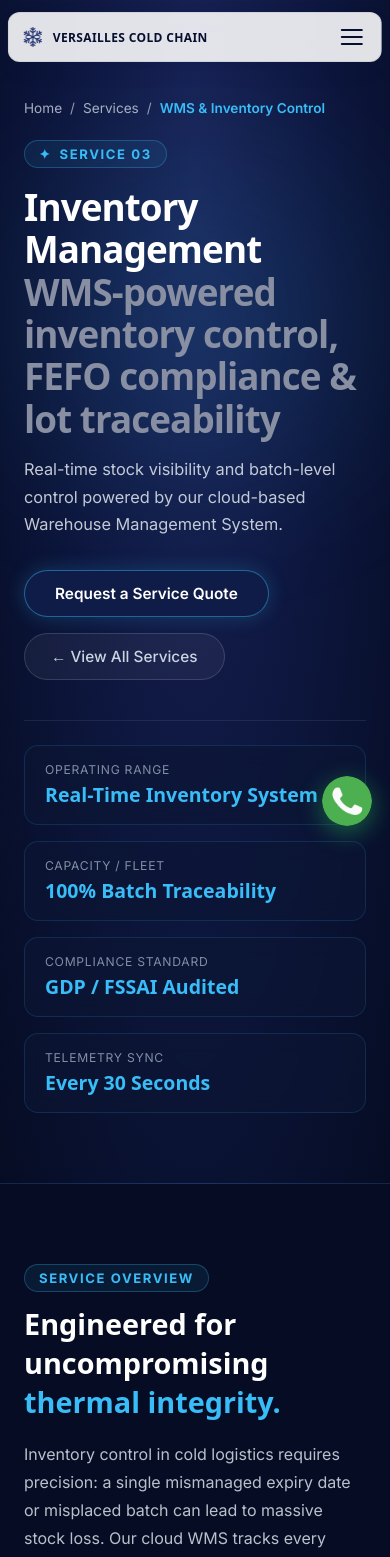
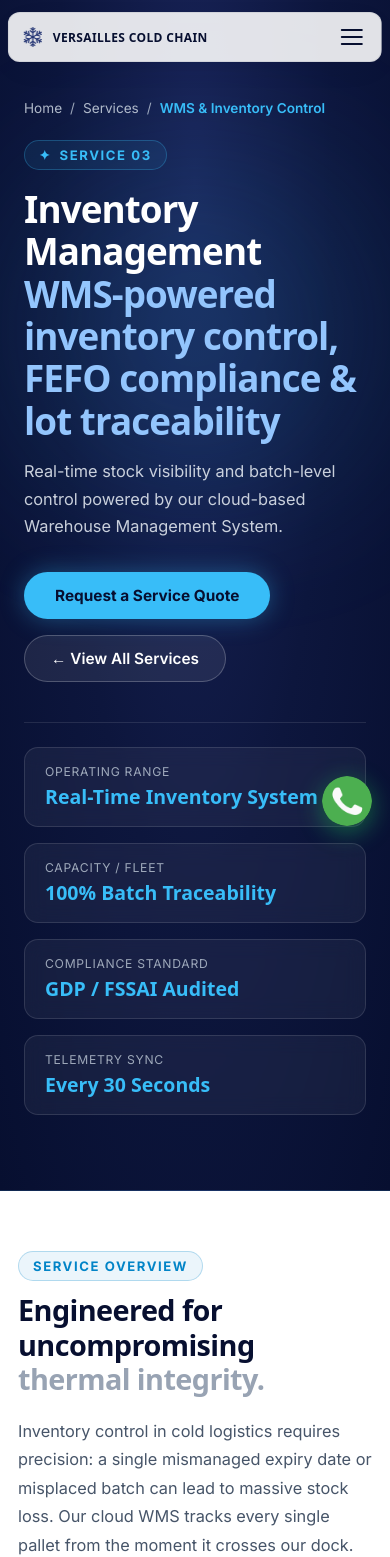
Before and after one commit to vcc1664-droid/synergy-VCC, a React (Vite) app: page /services/inventory-management in a window 390 px wide. Shown: the top 1557 px of the page. Built offline with nearby package versions, Linux system fonts and the light colour scheme; a web font is replaced by a local one.

Commit message:
add page

```diff
--- a/src/components/Navigation.jsx
+++ b/src/components/Navigation.jsx
@@ -61,7 +61,6 @@ const NAV_DROPDOWN_STYLES = `
   position: relative;
   display: inline-flex;
   align-items: center;
-  height: 100%;
 }
 
 .nav-dropdown-trigger {
@@ -70,6 +69,7 @@ const NAV_DROPDOWN_STYLES = `
   gap: 5px;
   cursor: pointer;
   padding: 6px 0;
+  line-height: 1.2;
 }
 
 .nav-dropdown-chevron {
@@ -77,6 +77,8 @@ const NAV_DROPDOWN_STYLES = `
   height: 12px;
   transition: transform 0.22s ease;
   opacity: 0.75;
+  display: inline-block;
+  flex-shrink: 0;
 }
 
 .nav-item-dropdown:hover .nav-dropdown-chevron,
--- a/src/pages/ServiceDetail.jsx
+++ b/src/pages/ServiceDetail.jsx
@@ -6,13 +6,13 @@ import { smoothScrollToEl, smoothScrollToTop } from '../utils/smoothScroll'
 
 const SERVICE_DETAIL_STYLES = `
 /* ==========================================================================
-   SERVICE DETAIL PAGE STYLES
+   SERVICE DETAIL PAGE STYLES — VCC LIGHT THEME (HOMEPAGE ALIGNED)
    ========================================================================== */
 
 .sd-page {
   position: relative;
-  background-color: #060c23;
-  color: #e2e8f0;
+  background-color: #f7f8fb;
+  color: #070f30;
   font-family: var(--body, 'Inter', -apple-system, BlinkMacSystemFont, sans-serif);
   overflow-x: hidden;
   padding-bottom: 50px;
@@ -21,10 +21,11 @@ const SERVICE_DETAIL_STYLES = `
 /* ── Hero Section ── */
 .sd-hero {
   position: relative;
-  padding: 130px 24px 70px 24px;
-  background: radial-gradient(ellipse at 50% 15%, #182357 0%, #0d163d 50%, #060c23 100%);
+  padding: 140px 24px 75px 24px;
+  background: radial-gradient(ellipse at 50% 15%, #182357 0%, #0d163d 50%, #070f30 100%);
   border-bottom: 1px solid rgba(56, 189, 248, 0.12);
   overflow: hidden;
+  color: #ffffff;
 }
 
 .sd-hero-glow {
@@ -32,9 +33,9 @@ const SERVICE_DETAIL_STYLES = `
   top: 10%;
   left: 50%;
   transform: translateX(-50%);
-  width: 600px;
-  height: 400px;
-  background: radial-gradient(circle, rgba(56, 189, 248, 0.15) 0%, transparent 70%);
+  width: 650px;
+  height: 420px;
+  background: radial-gradient(circle, rgba(56, 189, 248, 0.16) 0%, transparent 70%);
   filter: blur(60px);
   pointer-events: none;
   z-index: 1;
@@ -53,12 +54,12 @@ const SERVICE_DETAIL_STYLES = `
   align-items: center;
   gap: 8px;
   font-size: 0.85rem;
-  color: rgba(203, 213, 225, 0.7);
+  color: rgba(203, 213, 225, 0.75);
   margin-bottom: 24px;
 }
 
 .sd-breadcrumbs a {
-  color: rgba(203, 213, 225, 0.8);
+  color: rgba(203, 213, 225, 0.85);
   text-decoration: none;
   transition: color 0.2s ease;
 }
@@ -72,20 +73,27 @@ const SERVICE_DETAIL_STYLES = `
   font-weight: 600;
 }
 
+/* Badge (Light vs Dark Context) */
 .sd-badge {
   display: inline-flex;
   align-items: center;
   gap: 8px;
-  padding: 5px 14px;
+  padding: 6px 14px;
   border-radius: 999px;
-  background: rgba(56, 189, 248, 0.08);
-  border: 1px solid rgba(56, 189, 248, 0.28);
-  color: #38bdf8;
+  background: rgba(2, 132, 199, 0.08);
+  border: 1px solid rgba(2, 132, 199, 0.25);
+  color: #0284c7;
   font-size: 0.82rem;
   font-weight: 700;
   letter-spacing: 0.12em;
   text-transform: uppercase;
   margin-bottom: 18px;
+}
+
+.sd-hero .sd-badge {
+  background: rgba(56, 189, 248, 0.08);
+  border: 1px solid rgba(56, 189, 248, 0.28);
+  color: #38bdf8;
 }
 
 .sd-title {
@@ -100,14 +108,14 @@ const SERVICE_DETAIL_STYLES = `
 
 .sd-title .accent {
   display: block;
-  color: #888FA2;
+  color: #93c5fd;
   font-weight: 800;
 }
 
 .sd-tagline {
   font-size: clamp(1.02rem, 1.25vw, 1.16rem);
   line-height: 1.68;
-  color: rgba(226, 232, 240, 0.85);
+  color: rgba(226, 232, 240, 0.88);
   max-width: 780px;
   margin-bottom: 32px;
 }
@@ -126,23 +134,22 @@ const SERVICE_DETAIL_STYLES = `
   justify-content: center;
   padding: 13px 30px;
   border-radius: 999px;
-  background: #0f1c48;
-  color: #ffffff;
-  font-weight: 600;
+  background: #38bdf8;
+  color: #070f30;
+  font-weight: 700;
   font-size: 0.96rem;
   text-decoration: none;
-  border: 1px solid rgba(56, 189, 248, 0.45);
-  box-shadow: 0 0 20px rgba(56, 189, 248, 0.22);
+  border: 1px solid rgba(56, 189, 248, 0.8);
+  box-shadow: 0 0 24px rgba(56, 189, 248, 0.35);
   transition: all 0.25s ease;
   cursor: pointer;
 }
 
 .sd-btn-primary:hover {
-  background: #172a6b;
-  border-color: #38bdf8;
-  box-shadow: 0 0 30px rgba(56, 189, 248, 0.4);
+  background: #7dd3fc;
+  box-shadow: 0 0 35px rgba(56, 189, 248, 0.5);
   transform: translateY(-2px);
-  color: #ffffff;
+  color: #070f30;
 }
 
 .sd-btn-secondary {
@@ -151,20 +158,20 @@ const SERVICE_DETAIL_STYLES = `
   justify-content: center;
   padding: 13px 26px;
   border-radius: 999px;
-  background: rgba(255, 255, 255, 0.05);
-  color: #cbd5e1;
-  font-weight: 500;
+  background: rgba(255, 255, 255, 0.08);
+  color: #ffffff;
+  font-weight: 600;
   font-size: 0.96rem;
   text-decoration: none;
-  border: 1px solid rgba(255, 255, 255, 0.14);
+  border: 1px solid rgba(255, 255, 255, 0.22);
   transition: all 0.25s ease;
   cursor: pointer;
 }
 
 .sd-btn-secondary:hover {
-  background: rgba(255, 255, 255, 0.1);
+  background: rgba(255, 255, 255, 0.16);
   color: #ffffff;
-  border-color: rgba(255, 255, 255, 0.3);
+  border-color: rgba(255, 255, 255, 0.4);
   transform: translateY(-2px);
 }
 
@@ -174,12 +181,12 @@ const SERVICE_DETAIL_STYLES = `
   grid-template-columns: repeat(auto-fit, minmax(200px, 1fr));
   gap: 16px;
   padding-top: 24px;
-  border-top: 1px solid rgba(255, 255, 255, 0.08);
+  border-top: 1px solid rgba(255, 255, 255, 0.1);
 }
 
 .sd-stat-card {
-  background: rgba(13, 22, 53, 0.6);
-  border: 1px solid rgba(56, 189, 248, 0.15);
+  background: rgba(255, 255, 255, 0.05);
+  border: 1px solid rgba(255, 255, 255, 0.12);
   border-radius: 14px;
   padding: 16px 20px;
   backdrop-filter: blur(10px);
@@ -187,7 +194,7 @@ const SERVICE_DETAIL_STYLES = `
 
 .sd-stat-lbl {
   font-size: 0.76rem;
-  color: rgba(148, 163, 184, 0.85);
+  color: rgba(203, 213, 225, 0.75);
   text-transform: uppercase;
   letter-spacing: 0.06em;
   margin-bottom: 4px;
@@ -200,13 +207,49 @@ const SERVICE_DETAIL_STYLES = `
   color: #38bdf8;
 }
 
-/* ── Overview Section ── */
+/* ── Standard Section Base ── */
 .sd-sec {
-  padding: 80px 24px;
+  padding: 90px 24px;
   position: relative;
-  border-bottom: 1px solid rgba(255, 255, 255, 0.05);
+  border-bottom: 1px solid rgba(7, 15, 48, 0.06);
 }
 
+.sd-sec.bg-white {
+  background-color: #ffffff;
+}
+
+.sd-sec.bg-ice {
+  background-color: #f7f8fb;
+}
+
+.sd-sec-head {
+  text-align: center;
+  max-width: 740px;
+  margin: 0 auto 50px auto;
+}
+
+.sd-sec-title {
+  font-family: var(--display, 'Satoshi', sans-serif);
+  font-size: clamp(1.8rem, 3vw, 2.5rem);
+  font-weight: 800;
+  color: #070f30;
+  margin: 0 0 12px 0;
+  letter-spacing: -0.02em;
+}
+
+.sd-sec-title .accent {
+  display: block;
+  color: #64748b;
+  font-weight: 800;
+}
+
+.sd-sec-sub {
+  font-size: 1.02rem;
+  color: #64748b;
+  line-height: 1.65;
+}
+
+/* ── Overview Section ── */
 .sd-overview-grid {
   display: grid;
   grid-template-columns: 1.1fr 1fr;
@@ -218,14 +261,16 @@ const SERVICE_DETAIL_STYLES = `
   font-family: var(--display, 'Satoshi', sans-serif);
   font-size: clamp(1.8rem, 3vw, 2.5rem);
   font-weight: 800;
-  color: #ffffff;
+  color: #070f30;
   margin: 0 0 20px 0;
+  letter-spacing: -0.02em;
+  line-height: 1.2;
 }
 
 .sd-overview-text p {
-  font-size: 1rem;
+  font-size: 1.02rem;
   line-height: 1.74;
-  color: rgba(226, 232, 240, 0.82);
+  color: #475569;
   margin-bottom: 20px;
 }
 
@@ -233,8 +278,8 @@ const SERVICE_DETAIL_STYLES = `
   position: relative;
   border-radius: 24px;
   overflow: hidden;
-  border: 1px solid rgba(56, 189, 248, 0.22);
-  box-shadow: 0 20px 50px rgba(0, 0, 0, 0.6), 0 0 35px rgba(56, 189, 248, 0.12);
+  border: 1px solid rgba(7, 15, 48, 0.08);
+  box-shadow: 0 20px 45px rgba(7, 15, 48, 0.08);
   aspect-ratio: 16 / 11;
 }
 
@@ -248,17 +293,19 @@ const SERVICE_DETAIL_STYLES = `
   position: absolute;
   bottom: 18px;
   left: 18px;
-  background: rgba(6, 12, 35, 0.9);
+  background: rgba(7, 15, 48, 0.92);
   border: 1px solid rgba(56, 189, 248, 0.35);
   border-radius: 12px;
   padding: 10px 16px;
   backdrop-filter: blur(10px);
+  color: #ffffff;
 }
 
 .sd-img-badge-lbl {
   font-size: 0.72rem;
   color: #94a3b8;
   text-transform: uppercase;
+  letter-spacing: 0.05em;
 }
 
 .sd-img-badge-val {
@@ -268,32 +315,6 @@ const SERVICE_DETAIL_STYLES = `
 }
 
 /* ── Capabilities Section ── */
-.sd-sec-head {
-  text-align: center;
-  max-width: 720px;
-  margin: 0 auto 50px auto;
-}
-
-.sd-sec-title {
-  font-family: var(--display, 'Satoshi', sans-serif);
-  font-size: clamp(1.8rem, 3vw, 2.5rem);
-  font-weight: 800;
-  color: #ffffff;
-  margin: 0 0 12px 0;
-}
-
-.sd-sec-title .accent {
-  display: block;
-  color: #888FA2;
-  font-weight: 800;
-}
-
-.sd-sec-sub {
-  font-size: 1rem;
-  color: rgba(226, 232, 240, 0.75);
-  line-height: 1.65;
-}
-
 .sd-caps-grid {
   display: grid;
   grid-template-columns: repeat(2, 1fr);
@@ -301,31 +322,30 @@ const SERVICE_DETAIL_STYLES = `
 }
 
 .sd-cap-card {
-  background: rgba(13, 22, 53, 0.7);
-  border: 1px solid rgba(56, 189, 248, 0.15);
+  background: #ffffff;
+  border: 1px solid rgba(7, 15, 48, 0.08);
   border-radius: 20px;
   padding: 34px 28px;
   transition: all 0.3s ease;
-  backdrop-filter: blur(10px);
+  box-shadow: 0 4px 20px rgba(7, 15, 48, 0.03);
 }
 
 .sd-cap-card:hover {
   transform: translateY(-5px);
-  border-color: rgba(56, 189, 248, 0.4);
-  box-shadow: 0 16px 36px rgba(0, 0, 0, 0.4), 0 0 25px rgba(56, 189, 248, 0.15);
-  background: rgba(17, 28, 68, 0.85);
+  border-color: rgba(2, 132, 199, 0.35);
+  box-shadow: 0 16px 36px rgba(7, 15, 48, 0.08), 0 0 20px rgba(2, 132, 199, 0.06);
 }
 
 .sd-cap-icon-box {
   width: 52px;
   height: 52px;
   border-radius: 14px;
-  background: rgba(56, 189, 248, 0.1);
-  border: 1px solid rgba(56, 189, 248, 0.3);
+  background: rgba(2, 132, 199, 0.08);
+  border: 1px solid rgba(2, 132, 199, 0.22);
   display: flex;
   align-items: center;
   justify-content: center;
-  color: #38bdf8;
+  color: #0284c7;
   margin-bottom: 20px;
   font-size: 1.4rem;
 }
@@ -334,14 +354,14 @@ const SERVICE_DETAIL_STYLES = `
   font-family: var(--display, 'Satoshi', sans-serif);
   font-size: 1.25rem;
   font-weight: 700;
-  color: #ffffff;
+  color: #070f30;
   margin: 0 0 10px 0;
 }
 
 .sd-cap-desc {
-  font-size: 0.94rem;
+  font-size: 0.95rem;
   line-height: 1.68;
-  color: rgba(203, 213, 225, 0.8);
+  color: #475569;
   margin: 0;
 }
 
@@ -353,21 +373,29 @@ const SERVICE_DETAIL_STYLES = `
 }
 
 .sd-process-card {
-  background: rgba(13, 22, 53, 0.6);
-  border: 1px solid rgba(255, 255, 255, 0.08);
+  background: #ffffff;
+  border: 1px solid rgba(7, 15, 48, 0.08);
   border-radius: 18px;
   padding: 28px 22px;
   position: relative;
   display: flex;
   flex-direction: column;
+  box-shadow: 0 4px 18px rgba(7, 15, 48, 0.03);
+  transition: all 0.3s ease;
+}
+
+.sd-process-card:hover {
+  transform: translateY(-4px);
+  box-shadow: 0 14px 30px rgba(7, 15, 48, 0.08);
+  border-color: rgba(2, 132, 199, 0.3);
 }
 
 .sd-process-num {
   font-family: var(--display, 'Satoshi', sans-serif);
   font-size: 2.2rem;
   font-weight: 800;
-  color: #38bdf8;
-  opacity: 0.6;
+  color: #0284c7;
+  opacity: 0.85;
   margin-bottom: 14px;
 }
 
@@ -375,25 +403,25 @@ const SERVICE_DETAIL_STYLES = `
   font-family: var(--display, 'Satoshi', sans-serif);
   font-size: 1.12rem;
   font-weight: 700;
-  color: #ffffff;
+  color: #070f30;
   margin: 0 0 10px 0;
 }
 
 .sd-process-desc {
-  font-size: 0.88rem;
+  font-size: 0.9rem;
   line-height: 1.65;
-  color: rgba(203, 213, 225, 0.78);
+  color: #64748b;
   margin: 0;
 }
 
 /* ── Technical Specifications Table ── */
 .sd-specs-box {
-  background: rgba(10, 18, 44, 0.8);
-  border: 1px solid rgba(56, 189, 248, 0.2);
-  border-radius: 20px;
-  padding: 36px;
-  backdrop-filter: blur(12px);
-  box-shadow: 0 20px 45px rgba(0, 0, 0, 0.4);
+  background: #070f30;
+  border: 1px solid rgba(255, 255, 255, 0.1);
+  border-radius: 24px;
+  padding: 38px;
+  box-shadow: 0 20px 50px rgba(7, 15, 48, 0.12);
+  color: #ffffff;
 }
 
 .sd-specs-grid {
@@ -403,8 +431,8 @@ const SERVICE_DETAIL_STYLES = `
 }
 
 .sd-spec-item {
-  background: rgba(255, 255, 255, 0.03);
-  border: 1px solid rgba(255, 255, 255, 0.06);
+  background: rgba(255, 255, 255, 0.05);
+  border: 1px solid rgba(255, 255, 255, 0.09);
   border-radius: 14px;
   padding: 18px 20px;
 }
@@ -423,60 +451,6 @@ const SERVICE_DETAIL_STYLES = `
   color: #ffffff;
 }
 
-/* ── Other Services Navigation ── */
-.sd-other-grid {
-  display: grid;
-  grid-template-columns: repeat(3, 1fr);
-  gap: 22px;
-}
-
-.sd-other-card {
-  background: rgba(13, 22, 53, 0.6);
-  border: 1px solid rgba(255, 255, 255, 0.08);
-  border-radius: 16px;
-  overflow: hidden;
-  text-decoration: none;
-  transition: all 0.3s ease;
-  display: flex;
-  flex-direction: column;
-}
-
-.sd-other-card:hover {
-  transform: translateY(-5px);
-  border-color: rgba(56, 189, 248, 0.35);
-  box-shadow: 0 14px 30px rgba(0, 0, 0, 0.4);
-}
-
-.sd-other-img {
-  width: 100%;
-  height: 140px;
-  object-fit: cover;
-}
-
-.sd-other-body {
-  padding: 18px 20px;
-}
-
-.sd-other-num {
-  font-size: 0.78rem;
-  color: #38bdf8;
-  font-weight: 700;
-  margin-bottom: 4px;
-}
-
-.sd-other-title {
-  font-family: var(--display, 'Satoshi', sans-serif);
-  font-size: 1.15rem;
-  font-weight: 700;
-  color: #ffffff;
-  margin: 0 0 6px 0;
-}
-
-.sd-other-sub {
-  font-size: 0.84rem;
-  color: rgba(203, 213, 225, 0.7);
-}
-
 /* ── FAQ Accordion ── */
 .sd-faq-list {
   max-width: 860px;
@@ -487,16 +461,17 @@ const SERVICE_DETAIL_STYLES = `
 }
 
 .sd-faq-item {
-  background: rgba(13, 22, 53, 0.6);
-  border: 1px solid rgba(255, 255, 255, 0.08);
+  background: #ffffff;
+  border: 1px solid rgba(7, 15, 48, 0.08);
   border-radius: 16px;
   overflow: hidden;
   transition: all 0.25s ease;
+  box-shadow: 0 2px 8px rgba(7, 15, 48, 0.02);
 }
 
 .sd-faq-item.active {
-  border-color: rgba(56, 189, 248, 0.35);
-  background: rgba(16, 27, 65, 0.85);
+  border-color: rgba(2, 132, 199, 0.35);
+  box-shadow: 0 8px 24px rgba(7, 15, 48, 0.06);
 }
 
 .sd-faq-q {
@@ -513,16 +488,16 @@ const SERVICE_DETAIL_STYLES = `
   font-family: var(--display, 'Satoshi', sans-serif);
   font-size: 1.05rem;
   font-weight: 700;
-  color: #ffffff;
+  color: #070f30;
 }
 
 .sd-faq-toggle {
   width: 28px;
   height: 28px;
   border-radius: 50%;
-  background: rgba(56, 189, 248, 0.1);
-  border: 1px solid rgba(56, 189, 248, 0.25);
-  color: #38bdf8;
+  background: rgba(7, 15, 48, 0.05);
+  border: 1px solid rgba(7, 15, 48, 0.1);
+  color: #070f30;
   display: flex;
   align-items: center;
   justify-content: center;
@@ -534,27 +509,84 @@ const SERVICE_DETAIL_STYLES = `
 
 .sd-faq-item.active .sd-faq-toggle {
   transform: rotate(45deg);
-  background: #38bdf8;
-  color: #060c23;
+  background: #0284c7;
+  color: #ffffff;
+  border-color: #0284c7;
 }
 
 .sd-faq-a {
   padding: 0 24px 20px 24px;
-  font-size: 0.94rem;
+  font-size: 0.95rem;
   line-height: 1.7;
-  color: rgba(226, 232, 240, 0.82);
+  color: #475569;
+}
+
+/* ── Other Services Navigation ── */
+.sd-other-grid {
+  display: grid;
+  grid-template-columns: repeat(3, 1fr);
+  gap: 22px;
+}
+
+.sd-other-card {
+  background: #ffffff;
+  border: 1px solid rgba(7, 15, 48, 0.08);
+  border-radius: 18px;
+  overflow: hidden;
+  text-decoration: none;
+  transition: all 0.3s ease;
+  display: flex;
+  flex-direction: column;
+  box-shadow: 0 4px 18px rgba(7, 15, 48, 0.03);
+}
+
+.sd-other-card:hover {
+  transform: translateY(-5px);
+  border-color: rgba(2, 132, 199, 0.35);
+  box-shadow: 0 16px 36px rgba(7, 15, 48, 0.09);
+}
+
+.sd-other-img {
+  width: 100%;
+  height: 150px;
+  object-fit: cover;
+}
+
+.sd-other-body {
+  padding: 20px 22px;
+}
+
+.sd-other-num {
+  font-size: 0.78rem;
+  color: #0284c7;
+  font-weight: 700;
+  margin-bottom: 4px;
+}
+
+.sd-other-title {
+  font-family: var(--display, 'Satoshi', sans-serif);
+  font-size: 1.15rem;
+  font-weight: 700;
+  color: #070f30;
+  margin: 0 0 6px 0;
+}
+
+.sd-other-sub {
+  font-size: 0.85rem;
+  color: #64748b;
 }
 
 /* ── CTA Banner ── */
 .sd-cta-card {
   border-radius: 26px;
-  background: radial-gradient(ellipse at 50% 20%, #15225c 0%, #0b1335 70%, #060b20 100%);
-  border: 1px solid rgba(56, 189, 248, 0.25);
-  box-shadow: 0 25px 60px rgba(0, 0, 0, 0.6), 0 0 40px rgba(56, 189, 248, 0.12);
+  background: radial-gradient(ellipse at 50% 20%, #16225a 0%, #070f30 70%, #03081e 100%);
+  border: 1px solid rgba(255, 255, 255, 0.12);
+  box-shadow: 0 25px 60px rgba(7, 15, 48, 0.15);
   padding: 56px 36px;
   text-align: center;
   position: relative;
   overflow: hidden;
+  color: #ffffff;
 }
 
 .sd-cta-title {
@@ -567,13 +599,13 @@ const SERVICE_DETAIL_STYLES = `
 
 .sd-cta-title .accent {
   display: block;
-  color: #888FA2;
+  color: #93c5fd;
   font-weight: 800;
 }
 
 .sd-cta-desc {
   font-size: 1.02rem;
-  color: rgba(226, 232, 240, 0.82);
+  color: rgba(226, 232, 240, 0.85);
   max-width: 620px;
   margin: 0 auto 32px auto;
   line-height: 1.68;
@@ -609,6 +641,9 @@ const SERVICE_DETAIL_STYLES = `
 @media (max-width: 768px) {
   .sd-hero {
     padding-top: 100px;
+  }
+  .sd-sec {
+    padding: 60px 18px;
   }
   .sd-process-grid {
     grid-template-columns: 1fr;
@@ -730,7 +765,7 @@ export default function ServiceDetail() {
       </section>
 
       {/* ── 2. Detailed Overview ── */}
-      <section className="sd-sec">
+      <section className="sd-sec bg-white">
         <div className="sd-wrap">
           <div className="sd-overview-grid">
             <div className="sd-overview-text">
@@ -738,7 +773,7 @@ export default function ServiceDetail() {
                 Service Overview
               </div>
               <h2>
-                Engineered for uncompromising <span style={{ color: '#38bdf8' }}>thermal integrity.</span>
+                Engineered for uncompromising <span style={{ color: '#98A3B3' }}>thermal integrity.</span>
               </h2>
               {service.overview.map((para, idx) => (
                 <p key={idx}>{para}</p>
@@ -769,7 +804,7 @@ export default function ServiceDetail() {
       </section>
 
       {/* ── 3. Key Capabilities ── */}
-      <section className="sd-sec" style={{ background: 'rgba(10, 18, 44, 0.5)' }}>
+      <section className="sd-sec bg-ice">
         <div className="sd-wrap">
           <div className="sd-sec-head">
             <div className="sd-badge" style={{ marginBottom: 12 }}>Capabilities</div>
@@ -797,7 +832,7 @@ export default function ServiceDetail() {
       </section>
 
       {/* ── 4. Process Workflow ── */}
-      <section className="sd-sec">
+      <section className="sd-sec bg-white">
         <div className="sd-wrap">
           <div className="sd-sec-head">
             <div className="sd-badge" style={{ marginBottom: 12 }}>Execution Process</div>
@@ -823,7 +858,7 @@ export default function ServiceDetail() {
       </section>
 
       {/* ── 5. Technical Specifications Grid ── */}
-      <section className="sd-sec" style={{ background: 'rgba(10, 18, 44, 0.4)' }}>
+      <section className="sd-sec bg-ice">
         <div className="sd-wrap">
           <div className="sd-sec-head">
             <div className="sd-badge" style={{ marginBottom: 12 }}>Specifications</div>
@@ -847,7 +882,7 @@ export default function ServiceDetail() {
       </section>
 
       {/* ── 6. Service-Specific FAQs ── */}
-      <section className="sd-sec">
+      <section className="sd-sec bg-white">
         <div className="sd-wrap">
           <div className="sd-sec-head">
             <div className="sd-badge" style={{ marginBottom: 12 }}>FAQ</div>
@@ -882,7 +917,7 @@ export default function ServiceDetail() {
       </section>
 
       {/* ── 7. Explore Other Services ── */}
-      <section className="sd-sec" style={{ background: 'rgba(10, 18, 44, 0.5)' }}>
+      <section className="sd-sec bg-ice">
         <div className="sd-wrap">
           <div className="sd-sec-head">
             <div className="sd-badge" style={{ marginBottom: 12 }}>Explore More</div>
@@ -921,7 +956,7 @@ export default function ServiceDetail() {
       </section>
 
       {/* ── 8. Closing CTA ── */}
-      <section className="sd-sec" style={{ borderBottom: 'none' }}>
+      <section className="sd-sec bg-white" style={{ borderBottom: 'none' }}>
         <div className="sd-wrap">
           <div className="sd-cta-card">
             <h2 className="sd-cta-title">
```
Also changed, not shown: src/styles/global.css.
